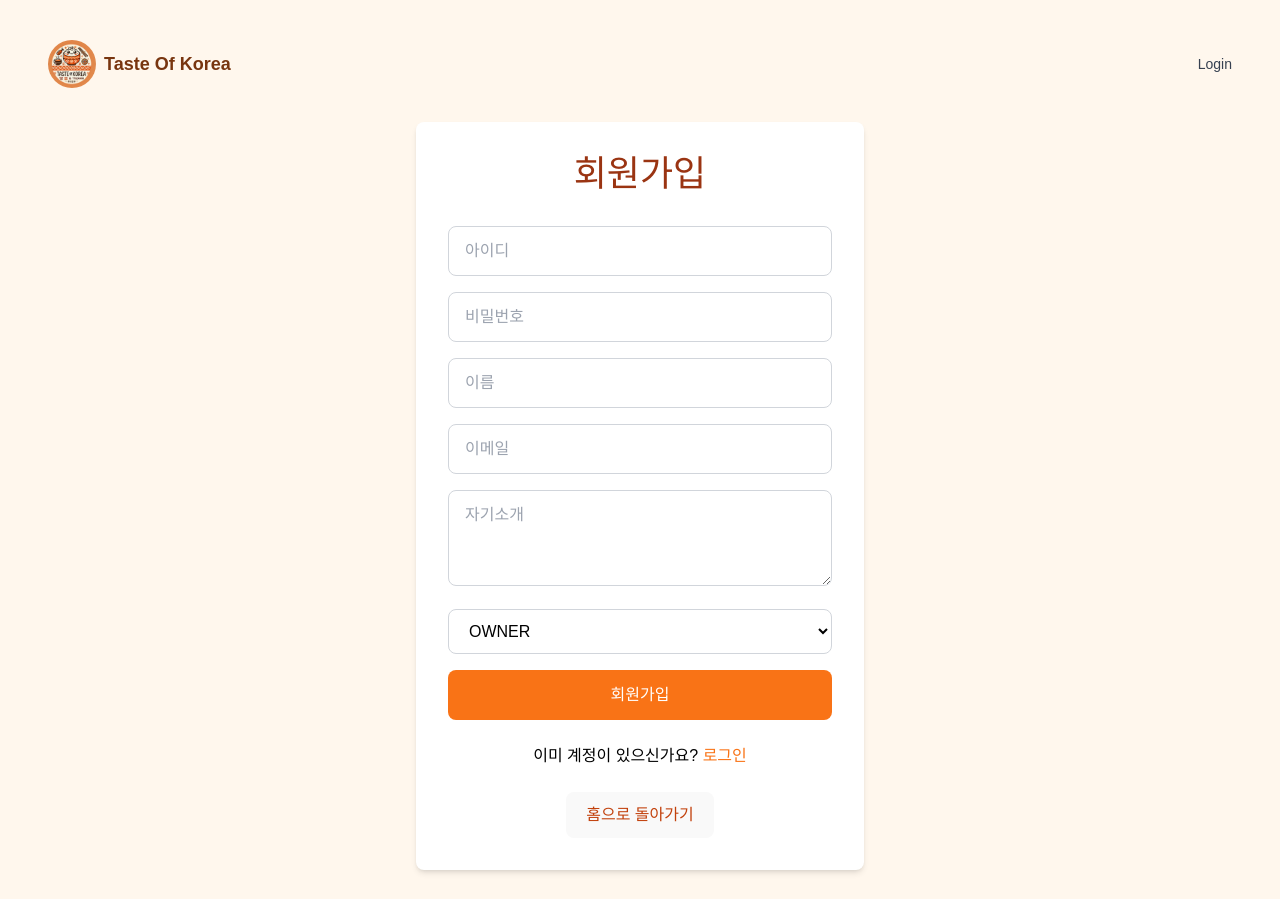
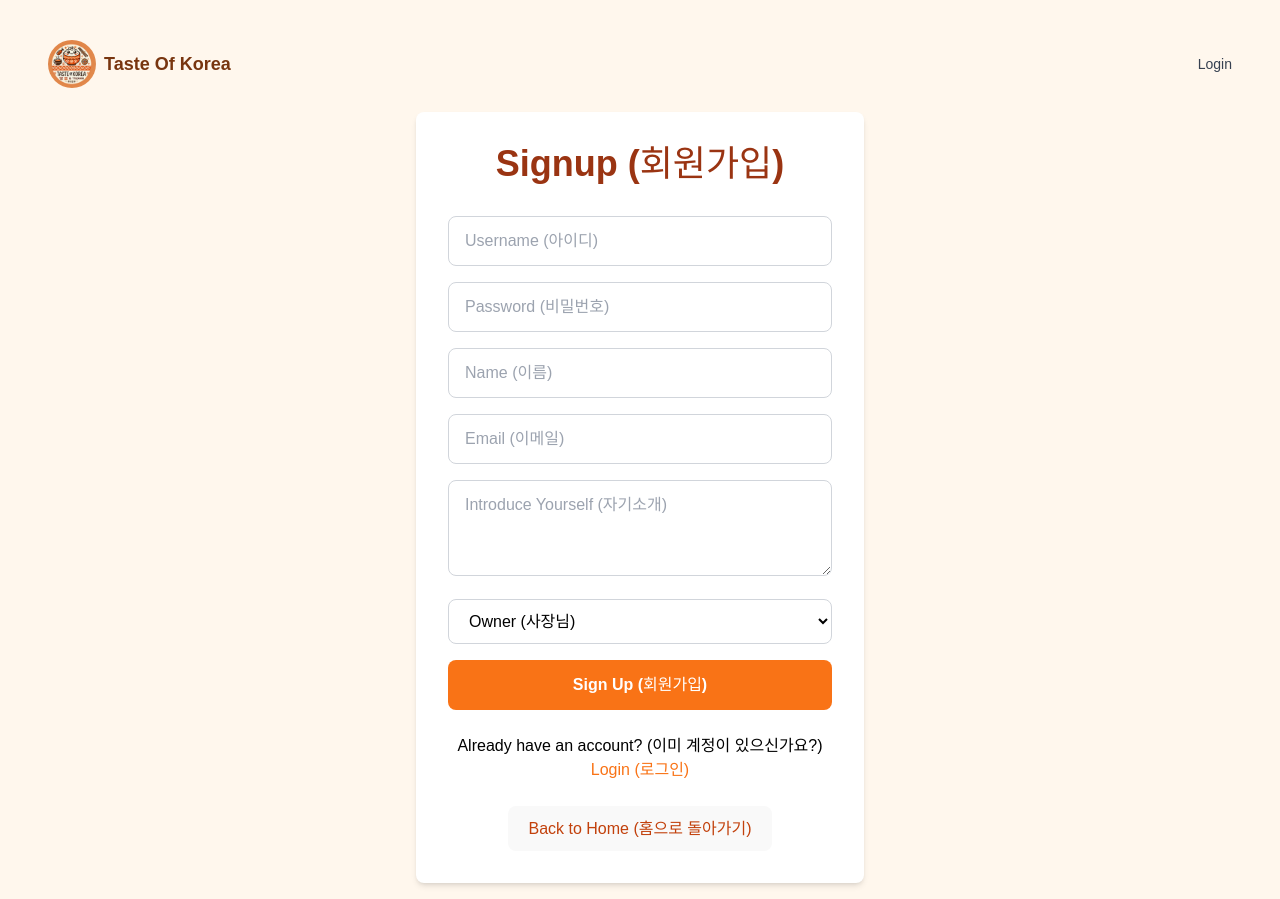
Before and after one commit to junghyun13/TasteOfKorea_FE, a React (Vite) app: page /signup in a window 1280 px wide. Built offline with nearby package versions, Linux system fonts and the light colour scheme.

Commit message:
영문추가

```diff
--- a/src/pages/LoginPage.jsx
+++ b/src/pages/LoginPage.jsx
@@ -28,16 +28,14 @@ const LoginPage = () => {
         }
       );
 
-
       if (res.status === 200) {
-        alert('로그인 성공!');
-        console.log(res.data);
+        alert('Login successful! (로그인 성공!)');
         localStorage.setItem('authToken', res.data.token);
         navigate('/');
       }
     } catch (err) {
       console.error(err);
-      setError('로그인 실패. 아이디 또는 비밀번호를 확인해주세요.');
+      setError('Login failed. Check your username or password. (로그인 실패. 아이디 또는 비밀번호를 확인해주세요.)');
     } finally {
       setLoading(false);
     }
@@ -47,51 +45,49 @@ const LoginPage = () => {
     <div className="min-h-screen bg-orange-50 flex items-center justify-center p-4">
       <div className="text-center space-y-6 w-full max-w-md bg-white p-8 rounded-lg shadow-md">
         <h1 className="text-4xl font-bold text-orange-800 mb-8">
-          로그인
+          Login (로그인)
         </h1>
 
         <form onSubmit={handleLogin} className="space-y-4">
-          <div>
           <input
             name="username"
-              placeholder="아이디"
+            placeholder="Username (아이디)"
             value={form.username}
             onChange={handleChange}
             required
             className="w-full px-4 py-3 border border-gray-300 rounded-lg focus:outline-none focus:ring-2 focus:ring-orange-500"
           />
-          </div>
-          <div>
           <input
             name="password"
             type="password"
-              placeholder="비밀번호"
+            placeholder="Password (비밀번호)"
             value={form.password}
             onChange={handleChange}
             required
             className="w-full px-4 py-3 border border-gray-300 rounded-lg focus:outline-none focus:ring-2 focus:ring-orange-500"
           />
-          </div>
+
           <button
             type="submit"
             disabled={loading}
             className="w-full px-6 py-3 bg-orange-500 text-white font-semibold rounded-lg hover:bg-orange-600 transition-colors disabled:bg-orange-300"
           >
-            {loading ? '로그인 중...' : '로그인'}
+            {loading ? 'Logging in... (로그인 중...)' : 'Login (로그인)'}
           </button>
         </form>
 
         {error && <p className="text-red-500 mt-4">{error}</p>}
 
         <p className="mt-4">
-          회원이 아니신가요? <Link to="/signup" className="text-orange-500 hover:underline">회원가입</Link>
+          Don't have an account? (회원이 아니신가요?){' '}
+          <Link to="/signup" className="text-orange-500 hover:underline">Sign up (회원가입)</Link>
         </p>
 
         <button
           onClick={() => navigate('/')}
           className="mt-4 text-orange-700 hover:underline"
         >
-          홈으로 돌아가기
+          Back to Home (홈으로 돌아가기)
         </button>
       </div>
     </div>
--- a/src/pages/SignupPage.jsx
+++ b/src/pages/SignupPage.jsx
@@ -27,13 +27,13 @@ const SignupPage = () => {
       `${import.meta.env.VITE_BACKEND_API_URL}/api/user/signup`, // ✅ 백틱 사용
       form
     );
-    setMessage('회원가입 성공! 이제 로그인 해주세요.');
+    setMessage('회원가입 성공! 이제 로그인 해주세요. Login please');
     setTimeout(() => {
       navigate('/login');
     }, 2000);
   } catch (err) {
     console.error(err);
-    setMessage('회원가입 실패. 다시 시도해주세요.');
+    setMessage('회원가입 실패. 다시 시도해주세요. fail to signup ');
   } finally {
     setLoading(false);
   }
@@ -44,79 +44,68 @@ const SignupPage = () => {
     <div className="min-h-screen bg-orange-50 flex items-center justify-center p-4">
       <div className="text-center space-y-6 w-full max-w-md bg-white p-8 rounded-lg shadow-md">
         <h1 className="text-4xl font-bold text-orange-800 mb-8">
-          회원가입
+          Signup (회원가입)
         </h1>
 
         <form onSubmit={handleSignup} className="space-y-4">
-          <div>
           <input
             name="username"
-              placeholder="아이디"
+            placeholder="Username (아이디)"
             value={form.username}
             onChange={handleChange}
             required
             className="w-full px-4 py-3 border border-gray-300 rounded-lg focus:outline-none focus:ring-2 focus:ring-orange-500"
           />
-          </div>
-          <div>
           <input
             name="password"
             type="password"
-              placeholder="비밀번호"
+            placeholder="Password (비밀번호)"
             value={form.password}
             onChange={handleChange}
             required
             className="w-full px-4 py-3 border border-gray-300 rounded-lg focus:outline-none focus:ring-2 focus:ring-orange-500"
           />
-          </div>
-          <div>
           <input
             name="name"
-              placeholder="이름"
+            placeholder="Name (이름)"
             value={form.name}
             onChange={handleChange}
             required
             className="w-full px-4 py-3 border border-gray-300 rounded-lg focus:outline-none focus:ring-2 focus:ring-orange-500"
           />
-          </div>
-          <div>
           <input
             name="email"
             type="email"
-              placeholder="이메일"
+            placeholder="Email (이메일)"
             value={form.email}
             onChange={handleChange}
             required
             className="w-full px-4 py-3 border border-gray-300 rounded-lg focus:outline-none focus:ring-2 focus:ring-orange-500"
           />
-          </div>
-          <div>
           <textarea
             name="introduce"
-              placeholder="자기소개"
+            placeholder="Introduce Yourself (자기소개)"
             value={form.introduce}
             onChange={handleChange}
             className="w-full px-4 py-3 border border-gray-300 rounded-lg focus:outline-none focus:ring-2 focus:ring-orange-500 h-24"
           />
-          </div>
-          <div>
           <select
             name="role"
             value={form.role}
             onChange={handleChange}
             className="w-full px-4 py-3 border border-gray-300 rounded-lg focus:outline-none focus:ring-2 focus:ring-orange-500 bg-white"
           >
-              <option value="USER">USER</option>
-              <option value="OWNER">OWNER</option>
-              <option value="ADMIN">ADMIN</option>
+            <option value="USER">User (일반 사용자)</option>
+            <option value="OWNER">Owner (사장님)</option>
+            <option value="ADMIN">Admin (관리자)</option>
           </select>
-          </div>
+
           <button
             type="submit"
             disabled={loading}
             className="w-full px-6 py-3 bg-orange-500 text-white font-semibold rounded-lg hover:bg-orange-600 transition-colors disabled:bg-orange-300"
           >
-            {loading ? '처리 중...' : '회원가입'}
+            {loading ? 'Processing... (처리 중...)' : 'Sign Up (회원가입)'}
           </button>
         </form>
 
@@ -127,14 +116,15 @@ const SignupPage = () => {
         )}
 
         <p className="mt-4">
-          이미 계정이 있으신가요? <Link to="/login" className="text-orange-500 hover:underline">로그인</Link>
+          Already have an account? (이미 계정이 있으신가요?){' '}
+          <Link to="/login" className="text-orange-500 hover:underline">Login (로그인)</Link>
         </p>
 
         <button
           onClick={() => navigate('/')}
           className="mt-4 text-orange-700 hover:underline"
         >
-          홈으로 돌아가기
+          Back to Home (홈으로 돌아가기)
         </button>
       </div>
     </div>
```
Lines whose indentation alone changed are shown as unchanged.
